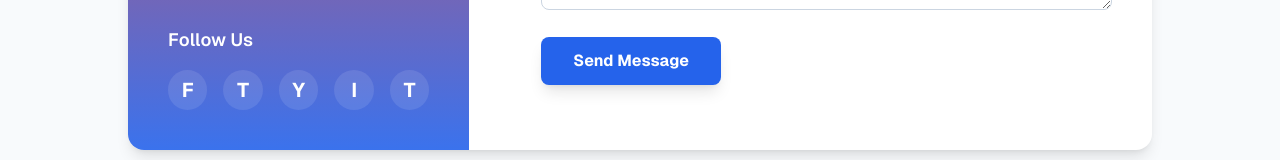
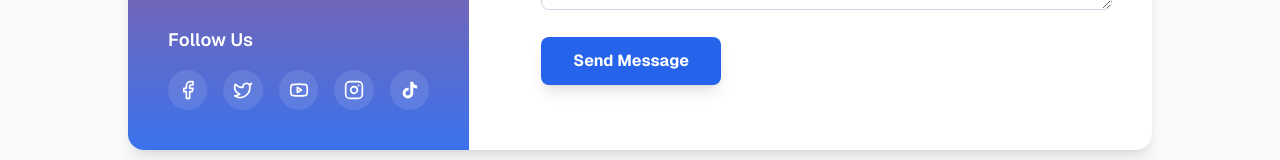
Before and after one commit to parajulizRoman/pragatishil, a Next.js app: page /contact in a window 1280 px wide. Shown: the part 478-638 px from the top of the page. Built offline with nearby package versions, Linux system fonts and the light colour scheme.

Commit message:
fix(ui): use icons for social links on contact page

```diff
--- a/src/app/contact/page.tsx
+++ b/src/app/contact/page.tsx
@@ -2,6 +2,7 @@
 
 import { siteContent } from "@/config/siteContent";
 import { useState } from "react";
+import { Facebook, Twitter, Instagram, Youtube, Mail } from "lucide-react";
 
 export default function ContactPage() {
     const [submitted, setSubmitted] = useState(false);
@@ -10,6 +11,21 @@ export default function ContactPage() {
         e.preventDefault();
         setSubmitted(true);
         // In a real app, we would send data to API here.
+    };
+
+    // Map social names to icons
+    const getSocialIcon = (name: string) => {
+        const lower = name.toLowerCase();
+        if (lower.includes('facebook')) return <Facebook className="w-5 h-5" />;
+        if (lower.includes('twitter') || lower.includes('x')) return <Twitter className="w-5 h-5" />;
+        if (lower.includes('instagram')) return <Instagram className="w-5 h-5" />;
+        if (lower.includes('youtube')) return <Youtube className="w-5 h-5" />;
+        if (lower.includes('tiktok')) return (
+            <svg className="w-5 h-5" fill="currentColor" viewBox="0 0 24 24" xmlns="http://www.w3.org/2000/svg">
+                <path d="M19.59 6.69a4.83 4.83 0 0 1-3.77-4.25V2h-3.45v13.67a2.89 2.89 0 0 1-5.2 1.74 2.89 2.89 0 0 1 2.31-4.64 2.93 2.93 0 0 1 .88.13V9.4a6.84 6.84 0 0 0-1-.05A6.33 6.33 0 0 0 5 20.1a6.34 6.34 0 0 0 10.86-4.43v-7a8.16 8.16 0 0 0 4.77 1.52v-3.4a4.85 4.85 0 0 1-1-.1z" />
+            </svg>
+        );
+        return <Mail className="w-5 h-5" />; // Fallback
     };
 
     return (
@@ -41,8 +57,8 @@ export default function ContactPage() {
                             <h3 className="text-lg font-semibold mb-4">Follow Us</h3>
                             <div className="flex gap-4">
                                 {siteContent.social.map((social) => (
-                                    <a key={social.name} href={social.url} target="_blank" rel="noopener noreferrer" className="w-10 h-10 rounded-full bg-white/10 hover:bg-brand-blue flex items-center justify-center transition-colors">
-                                        <span className="text-xl font-bold text-white">{social.name[0]}</span>
+                                    <a key={social.name} href={social.url} target="_blank" rel="noopener noreferrer" className="w-10 h-10 rounded-full bg-white/10 hover:bg-brand-blue flex items-center justify-center transition-colors text-white">
+                                        {getSocialIcon(social.name)}
                                     </a>
                                 ))}
                             </div>
```
